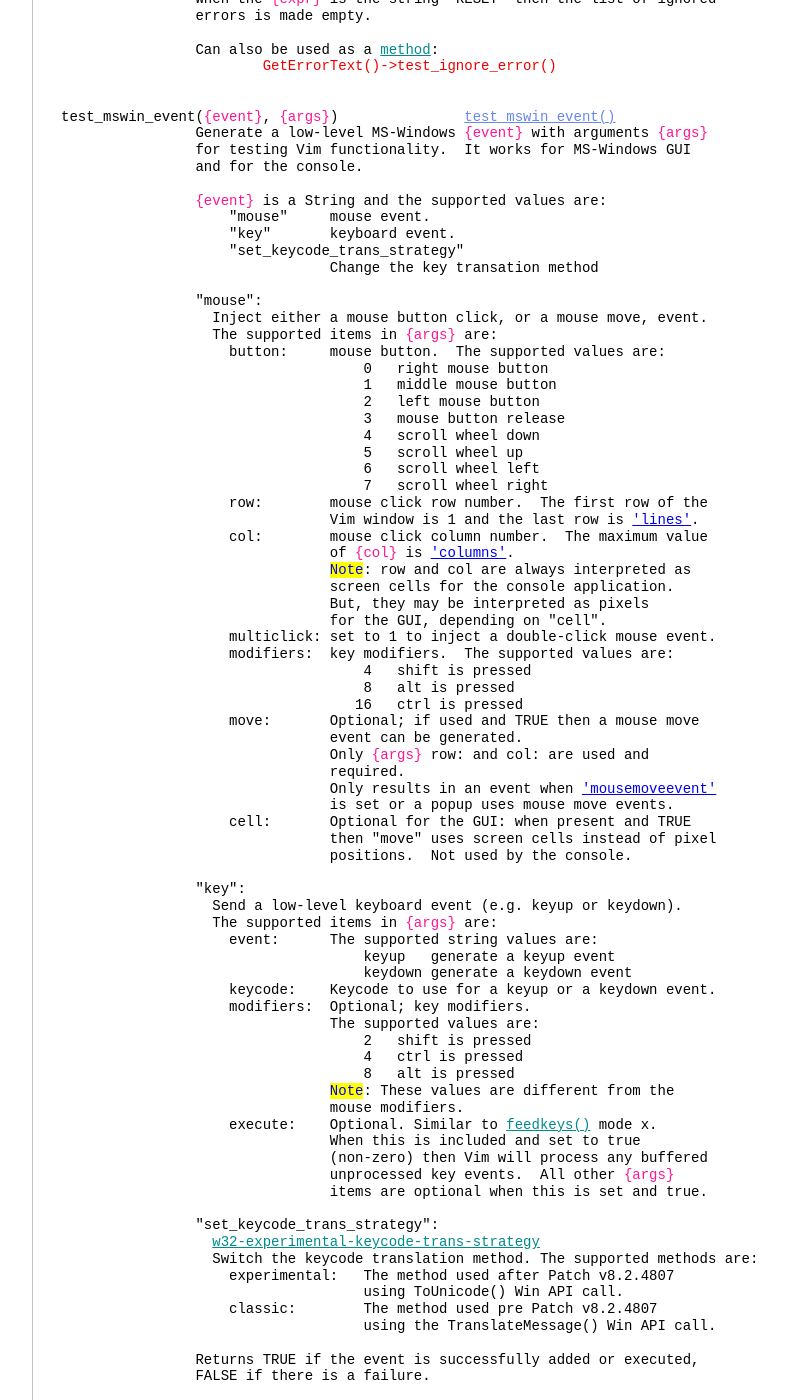
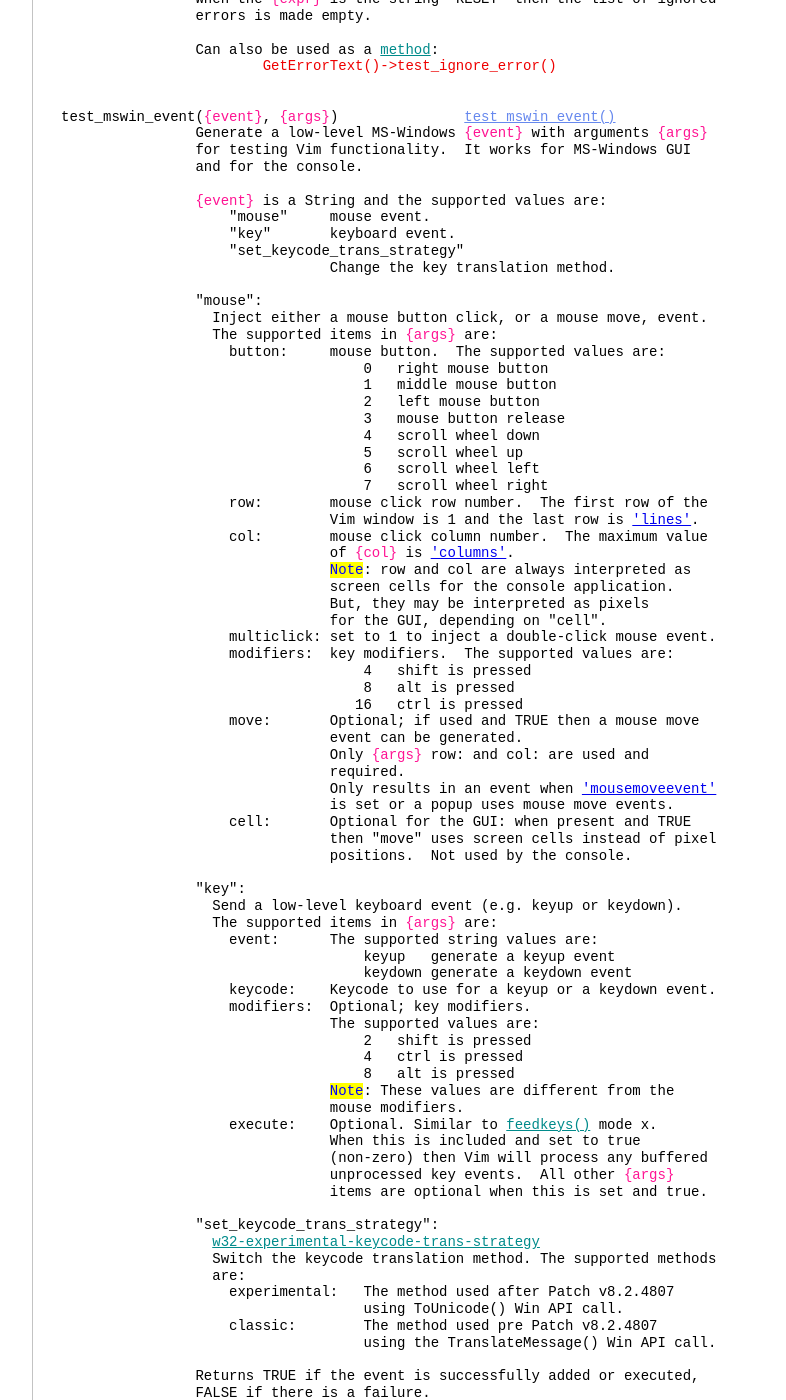
Before and after one commit to vim-jp/vimdoc-en, a Jekyll site: the page built from testing.html, in a window 1280 px wide and 1400 px high, scrolled down 3924 px. Shown: the whole window, without its empty margins (340-1126 px from the left). Built offline with Jekyll 4.4.1, drawn with Linux system fonts in a browser that asks for light colours; nearby versions of some CDN libraries; comment, search, counter and statistics services are not loaded; some of the changed text lies outside the part shown.

Commit message:
Generated by GitHub workflow 7959572608
https://github.com/vim-jp/vimdoc-en/actions/runs/7959572608

```diff
--- a/testing.html
+++ b/testing.html
@@ -3,7 +3,7 @@ layout: vimdoc
 helpname: 'testing'
 ---
 <div id='vimCodeElement'>
-<a class="Constant" href="testing.html" name="testing.txt">testing.txt</a>&nbsp;&nbsp; For&nbsp;<span class="Identifier">Vim version 9.1.</span>&nbsp;&nbsp;Last change: 2024 Jan 23<br>
+<a class="Constant" href="testing.html" name="testing.txt">testing.txt</a>&nbsp;&nbsp; For&nbsp;<span class="Identifier">Vim version 9.1.</span>&nbsp;&nbsp;Last change: 2024 Feb 18<br>
 <br>
 <br>
 &nbsp;&nbsp;&nbsp;&nbsp;&nbsp;&nbsp;&nbsp;&nbsp;&nbsp;&nbsp;&nbsp;&nbsp;&nbsp;&nbsp;&nbsp;&nbsp;&nbsp;&nbsp;<span class="Identifier">VIM REFERENCE MANUAL&nbsp;&nbsp;&nbsp;&nbsp;by Bram Moolenaar</span><br>
@@ -240,7 +240,7 @@ test_mswin_event(<span class="Special">{event}</span>,&nbsp;<span class="Special
 &nbsp;&nbsp;&nbsp;&nbsp;&nbsp;&nbsp;&nbsp;&nbsp;&nbsp;&nbsp;&nbsp;&nbsp;&nbsp;&nbsp;&nbsp;&nbsp;&nbsp;&nbsp;&nbsp;&nbsp;&quot;mouse&quot;&nbsp;&nbsp;&nbsp;&nbsp; mouse event.<br>
 &nbsp;&nbsp;&nbsp;&nbsp;&nbsp;&nbsp;&nbsp;&nbsp;&nbsp;&nbsp;&nbsp;&nbsp;&nbsp;&nbsp;&nbsp;&nbsp;&nbsp;&nbsp;&nbsp;&nbsp;&quot;key&quot;&nbsp;&nbsp;&nbsp;&nbsp;&nbsp;&nbsp; keyboard event.<br>
 &nbsp;&nbsp;&nbsp;&nbsp;&nbsp;&nbsp;&nbsp;&nbsp;&nbsp;&nbsp;&nbsp;&nbsp;&nbsp;&nbsp;&nbsp;&nbsp;&nbsp;&nbsp;&nbsp;&nbsp;&quot;set_keycode_trans_strategy&quot;<br>
-&nbsp;&nbsp;&nbsp;&nbsp;&nbsp;&nbsp;&nbsp;&nbsp;&nbsp;&nbsp;&nbsp;&nbsp;&nbsp;&nbsp;&nbsp;&nbsp;&nbsp;&nbsp;&nbsp;&nbsp;&nbsp;&nbsp;&nbsp;&nbsp;&nbsp;&nbsp;&nbsp;&nbsp;&nbsp;&nbsp;&nbsp;&nbsp;Change the key transation method<br>
+&nbsp;&nbsp;&nbsp;&nbsp;&nbsp;&nbsp;&nbsp;&nbsp;&nbsp;&nbsp;&nbsp;&nbsp;&nbsp;&nbsp;&nbsp;&nbsp;&nbsp;&nbsp;&nbsp;&nbsp;&nbsp;&nbsp;&nbsp;&nbsp;&nbsp;&nbsp;&nbsp;&nbsp;&nbsp;&nbsp;&nbsp;&nbsp;Change the key translation method.<br>
 <br>
 &nbsp;&nbsp;&nbsp;&nbsp;&nbsp;&nbsp;&nbsp;&nbsp;&nbsp;&nbsp;&nbsp;&nbsp;&nbsp;&nbsp;&nbsp;&nbsp;&quot;mouse&quot;:<br>
 &nbsp;&nbsp;&nbsp;&nbsp;&nbsp;&nbsp;&nbsp;&nbsp;&nbsp;&nbsp;&nbsp;&nbsp;&nbsp;&nbsp;&nbsp;&nbsp;&nbsp;&nbsp;Inject either a mouse button click, or a mouse move, event.<br>
@@ -299,7 +299,8 @@ test_mswin_event(<span class="Special">{event}</span>,&nbsp;<span class="Special
 <br>
 &nbsp;&nbsp;&nbsp;&nbsp;&nbsp;&nbsp;&nbsp;&nbsp;&nbsp;&nbsp;&nbsp;&nbsp;&nbsp;&nbsp;&nbsp;&nbsp;&quot;set_keycode_trans_strategy&quot;:<br>
 &nbsp;&nbsp;&nbsp;&nbsp;&nbsp;&nbsp;&nbsp;&nbsp;&nbsp;&nbsp;&nbsp;&nbsp;&nbsp;&nbsp;&nbsp;&nbsp;&nbsp;&nbsp;<a class="Identifier" href="gui_w32.html#w32-experimental-keycode-trans-strategy">w32-experimental-keycode-trans-strategy</a><br>
-&nbsp;&nbsp;&nbsp;&nbsp;&nbsp;&nbsp;&nbsp;&nbsp;&nbsp;&nbsp;&nbsp;&nbsp;&nbsp;&nbsp;&nbsp;&nbsp;&nbsp;&nbsp;Switch the keycode translation method. The supported methods are:<br>
+&nbsp;&nbsp;&nbsp;&nbsp;&nbsp;&nbsp;&nbsp;&nbsp;&nbsp;&nbsp;&nbsp;&nbsp;&nbsp;&nbsp;&nbsp;&nbsp;&nbsp;&nbsp;Switch the keycode translation method. The supported methods<br>
+&nbsp;&nbsp;&nbsp;&nbsp;&nbsp;&nbsp;&nbsp;&nbsp;&nbsp;&nbsp;&nbsp;&nbsp;&nbsp;&nbsp;&nbsp;&nbsp;&nbsp;&nbsp;are:<br>
 &nbsp;&nbsp;&nbsp;&nbsp;&nbsp;&nbsp;&nbsp;&nbsp;&nbsp;&nbsp;&nbsp;&nbsp;&nbsp;&nbsp;&nbsp;&nbsp;&nbsp;&nbsp;&nbsp;&nbsp;experimental:&nbsp;&nbsp; The method used after Patch v8.2.4807<br>
 &nbsp;&nbsp;&nbsp;&nbsp;&nbsp;&nbsp;&nbsp;&nbsp;&nbsp;&nbsp;&nbsp;&nbsp;&nbsp;&nbsp;&nbsp;&nbsp;&nbsp;&nbsp;&nbsp;&nbsp;&nbsp;&nbsp;&nbsp;&nbsp;&nbsp;&nbsp;&nbsp;&nbsp;&nbsp;&nbsp;&nbsp;&nbsp;&nbsp;&nbsp;&nbsp;&nbsp;using ToUnicode() Win API call.<br>
 &nbsp;&nbsp;&nbsp;&nbsp;&nbsp;&nbsp;&nbsp;&nbsp;&nbsp;&nbsp;&nbsp;&nbsp;&nbsp;&nbsp;&nbsp;&nbsp;&nbsp;&nbsp;&nbsp;&nbsp;classic:&nbsp;&nbsp;&nbsp;&nbsp;&nbsp;&nbsp;&nbsp;&nbsp;The method used pre Patch v8.2.4807<br>
```
